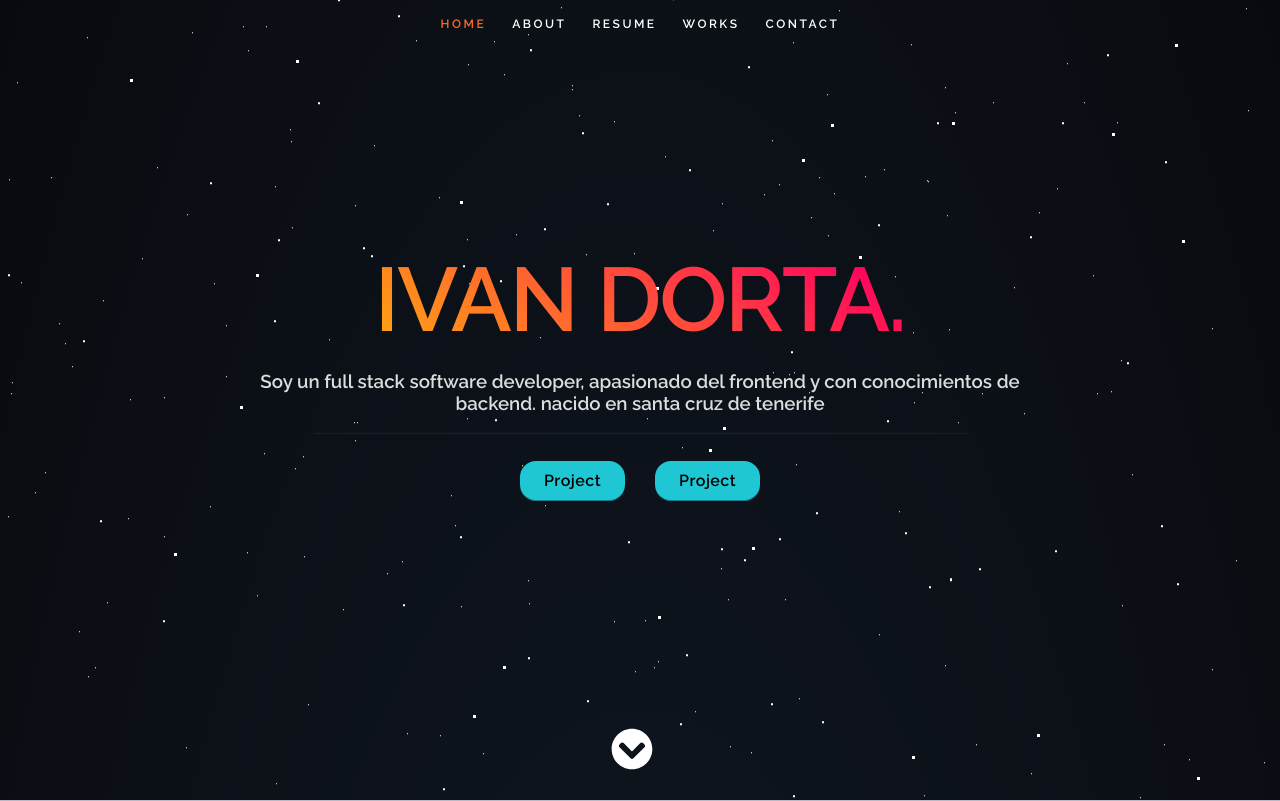
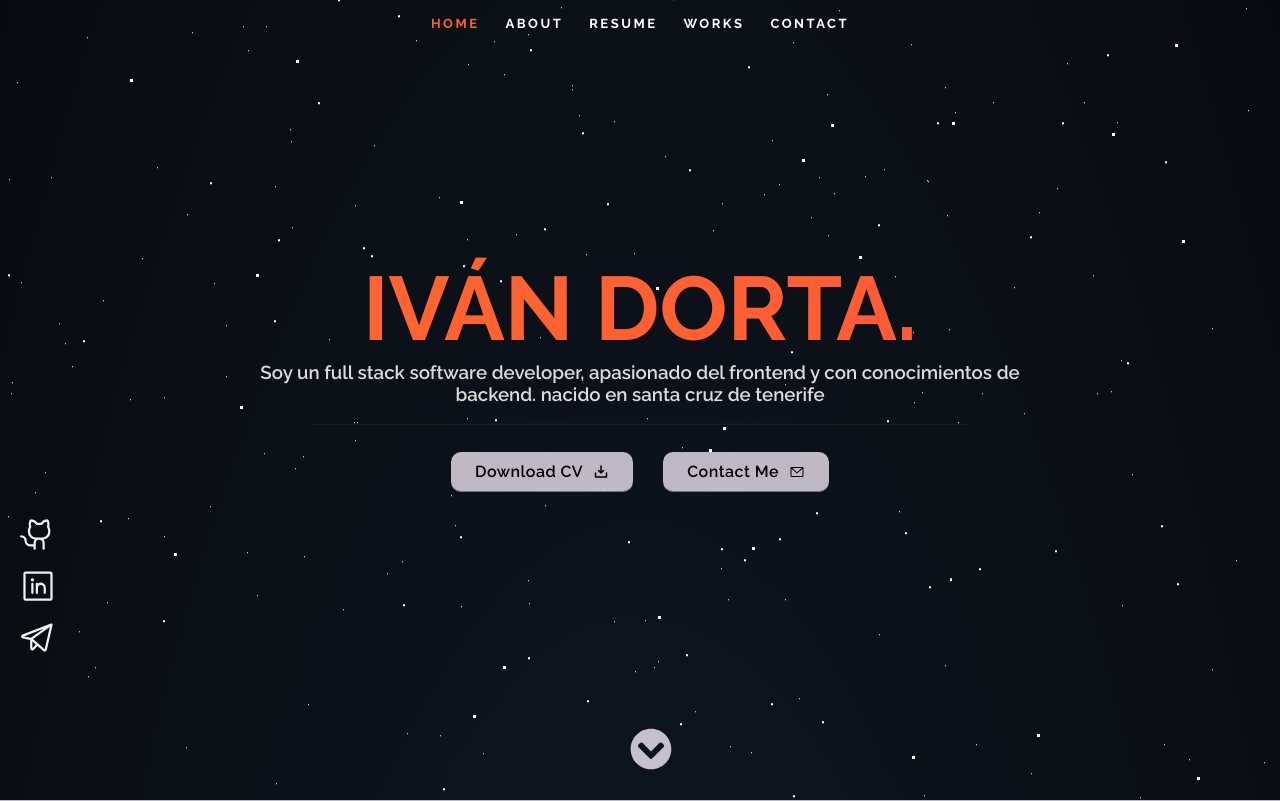
Before and after one commit to ivandoza/ivan-portfolio, a React (Vite) app: page / in a window 1280 px wide. Shown: the top 801 px of the page. Built offline with nearby package versions, Linux system fonts and the light colour scheme.

Commit message:
header mejorado

```diff
--- a/src/components/About/About.module.scss
+++ b/src/components/About/About.module.scss
@@ -184,7 +184,6 @@
   100% {
     background: linear-gradient(396deg, transparent 0%,transparent 24%,rgb(255, 201, 0) 28%,  rgb(255, 0 ,95) 73%, rgb(255, 9, 237) 100%);
   }
-
 }
 
 .story .storyImg img{
--- a/src/components/Buttons/Button.module.scss
+++ b/src/components/Buttons/Button.module.scss
@@ -3,7 +3,7 @@
   align-items: center;
   gap: 10px;
   padding: 12px 24px;
-  border-radius: 16px;
+  border-radius: 10px;
   // height: 100%;
   font-family: inherit;
   font-size: 16px;
@@ -14,7 +14,7 @@
   cursor: pointer;
 
   &:hover {
-    opacity: 0.65;
+    opacity: 0.9;
   }
 }
 
@@ -31,7 +31,14 @@
 
 .blue {
   background-color: #1fc7d4;
-  color: var(--colors-invertedContrast);
+  color: radial-gradient(ellipse at bottom, #121d29 0%, #090a0f 100%);;
+  background-color: #c6c0ccf6;
+  box-shadow: rgba(14, 14, 44, 0.4) 0px -1px 0px 0px inset;
 
-  box-shadow: rgba(14, 14, 44, 0.4) 0px -1px 0px 0px inset;
+  &:hover{
+    background: #ff5e33;
+    background: var(--gradient-orange);
+    color: white;
+
+  }
 }
--- a/src/components/Home/Header.jsx
+++ b/src/components/Home/Header.jsx
@@ -3,6 +3,7 @@ import { Fade } from "react-awesome-reveal";
 import styles from "./Header.module.scss";
 import Button from "../Buttons/Button";
 import { FaChevronCircleDown } from "react-icons/fa";
+import { PiDownloadSimpleBold, PiEnvelope, PiEnvelopeSimple, PiGithubLogo, PiLinkedinLogo, PiTelegramLogo } from "react-icons/pi";
 
 function Header() {
   // if (!props.data) return null;
@@ -26,7 +27,6 @@ function Header() {
       <a className={styles.mobileBtn} href="#home" title="Hide navigation">
         Hide navigation
       </a> */}
-
           <ul id="nav" className={styles.nav}>
             <li className={styles.current}>
               <a
@@ -67,7 +67,7 @@ function Header() {
         <div className={styles.rowBanner}>
           <div className={styles.bannerText}>
             <Fade bottom>
-              <h1 className={styles.nombre}>IVAN DORTA.</h1>
+              <h1 className={styles.nombre}>IVÁN DORTA.</h1>
             </Fade>
             <Fade bottom duration={1200}>
               <h3>
@@ -80,16 +80,28 @@ function Header() {
             <Fade bottom duration={2000}>
               <ul className={styles.social}>
                 <li>
-                  <Button texto="Project" isBlue />
+                  <Button texto="Download CV" icon={<PiDownloadSimpleBold />}isBlue />
                 </li>
                 <li>
-                  <Button texto="Project" isBlue />
+                  <Button texto="Contact Me" icon={<PiEnvelopeSimple />}isBlue />
+                </li>
+              </ul>
+            </Fade>
+            <Fade bottom duration={2500}>
+              <ul className={styles.media}>
+              <li>
+                <PiGithubLogo />
+                </li>
+                <li>
+                <PiLinkedinLogo />
+                </li>
+                <li>
+                <PiTelegramLogo />
                 </li>
               </ul>
             </Fade>
           </div>
         </div>
-
         <p className={styles.scrolldown}>
           <a className={styles.smoothscroll} href="#about">
             <i className={styles.downCircle}>
--- a/src/components/Home/Header.module.scss
+++ b/src/components/Home/Header.module.scss
@@ -63,6 +63,8 @@ header {
   text-decoration: none;
   text-align: left;
   color: #fff;
+  font-size: 13px;
+  font-family: var(--fontBold);
 
   -webkit-transition: color 0.2s ease-in-out;
   -moz-transition: color 0.2s ease-in-out;
@@ -75,7 +77,7 @@ header {
   background-color: transparent !important;
 }
 .nav li.current a {
-  color: #fe6928;
+  color: var(--orange);
 }
 
 /* vertically center banner section */
@@ -98,15 +100,56 @@ header:before {
 .bannerText {
   width: 100%;
 }
+// .nombre {
+//   font-size: 90px;
+//   background: linear-gradient(36deg, rgb(255, 201, 0) 13%, rgb(255, 0 ,95) 73%, rgb(255, 9, 237) 100%);;
+//   color: transparent;
+//   -webkit-background-clip: text;
+//   background-clip: text;
+//   letter-spacing: -2px;
+//   margin: 0 auto 18px auto;
+//   animation: move-bg 8s infinite linear;
+// }
+
 .nombre {
+  --bg-size: 400%;
+  --color-one: #ff9d14;
+  --color-two: #ff672f;
+  --color-three: #ff5e33;
+  --color-four: #ff4240;
   font-size: 90px;
-  background: linear-gradient(36deg, rgb(255, 201, 0) 13%, rgb(255, 0 ,95) 73%, rgb(255, 9, 237) 100%);;
+  font-family:var(--fontBold);
+  background: linear-gradient(
+      90deg,
+      var(--color-one),
+      var(--color-two),
+      var(--color-three),
+      var(--color-four),
+      var(--color-three),
+      var(--color-two),
+      var(--color-one),
+    )
+    0 0 / var(--bg-size) 100%;
   color: transparent;
   -webkit-background-clip: text;
   background-clip: text;
-  letter-spacing: -2px;
-  margin: 0 auto 18px auto;
 }
+
+@media (prefers-reduced-motion: no-preference) {
+  .nombre {
+    animation: move-bg 15s linear infinite;
+  }
+  @keyframes move-bg {
+    to {
+      background-position: var(--bg-size) 0;
+    }
+  }
+}
+
+
+
+
+
 .bannerText h3 {
   font-size: 18px/1.9em;
   color: #ddd;
@@ -141,14 +184,13 @@ header:before {
   position: absolute;
   bottom: 30px;
   left: 50%;
-  margin-left: -29px;
-  color: #fff;
+  margin-left: -10px;
   display: block;
   height: 42px;
   width: 42px;
   font-size: 42px;
   line-height: 42px;
-  color: #fff;
+  color: var(--grey);
   border-radius: 100%;
   -webkit-transition: all 0.3s ease-in-out;
   -moz-transition: all 0.3s ease-in-out;
@@ -156,5 +198,22 @@ header:before {
   transition: all 0.3s ease-in-out;
 }
 .scrolldown a:hover {
-  color: #0762f9;
+  color: var(--orange);
+  opacity: 0.8;
 }
+
+.media {
+  position: absolute;
+  left: 20px;
+}
+
+.media li {
+  color: rgb(241, 241, 241);
+  font-size: 36px;
+  margin-bottom: 8px;
+  cursor: pointer;
+}
+
+.media li:hover {
+  color: var(--orange);
+}
--- a/src/styles/index.scss
+++ b/src/styles/index.scss
@@ -1,6 +1,10 @@
 @font-face {
   font-family: "Raleway";
   src: url("/public/fonts/Raleway-SemiBold.ttf");
+}
+@font-face {
+  font-family: "Raleway-bold";
+  src: url("/public/fonts/Raleway-Bold.ttf");
 }
 
 
@@ -28,6 +32,15 @@ body,
 #__next {
   height: 100%;
   font-family: Raleway;
+}
+
+:root {
+  --font: Raleway;
+  --fontBold: Raleway-bold;
+  --gradient-multi: linear-gradient(90deg, rgba(255,157,20,1) 0%, rgba(255,103,47,1) 25%, rgba(255,94,51,1) 75%, rgba(255,66,64,1) 100%);
+  --gradient-orange:linear-gradient(90deg, rgba(255,66,64,1) 0%, rgba(255,103,47,1) 15%, rgba(255,94,51,1) 85%, rgba(255,66,64,1) 100%);
+  --grey: #c6c0cc;
+  --orange: #ff5e33;
 }
 
 /*
```
